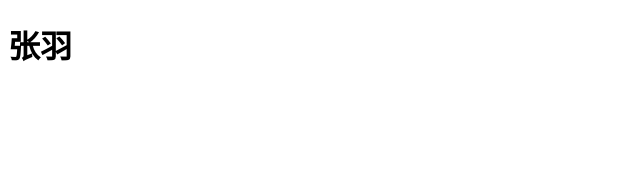
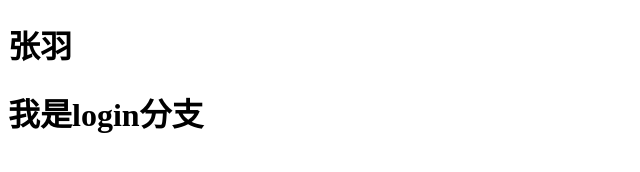
Before and after one commit to zhangyuyy/tt, a plain HTML site: page index.html in a window 1280 px wide. Shown: the whole page, without its empty margins (0-640 px from the left). Drawn offline with Linux system fonts and the light colour scheme.

Commit message:
修改了login分支

```diff
--- a/index.html
+++ b/index.html
@@ -11,6 +11,8 @@
 
 <body>
     <h1>张羽</h1>
+    <h1>我是login分支</h1>
+
 </body>
 
 </html>
```
